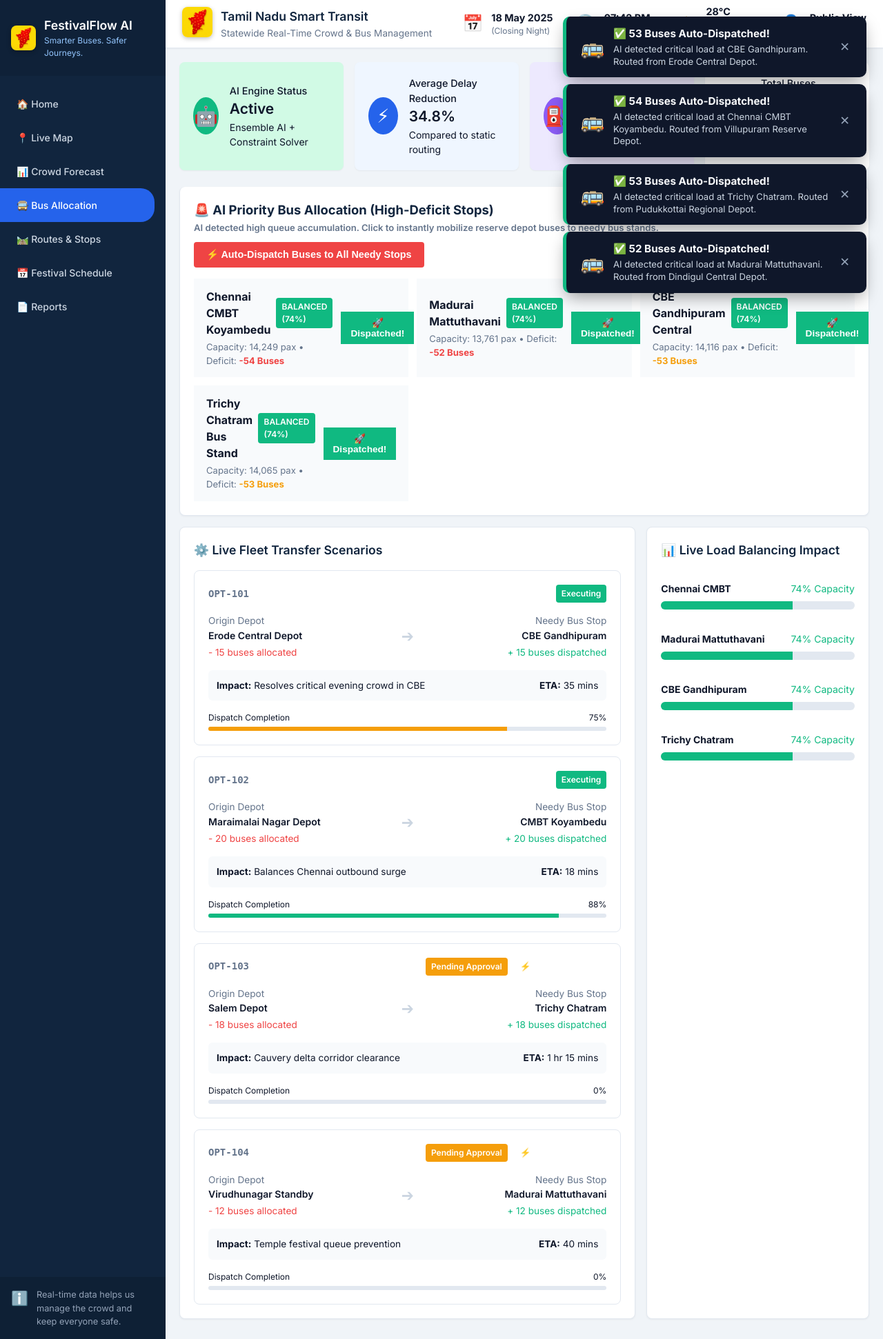
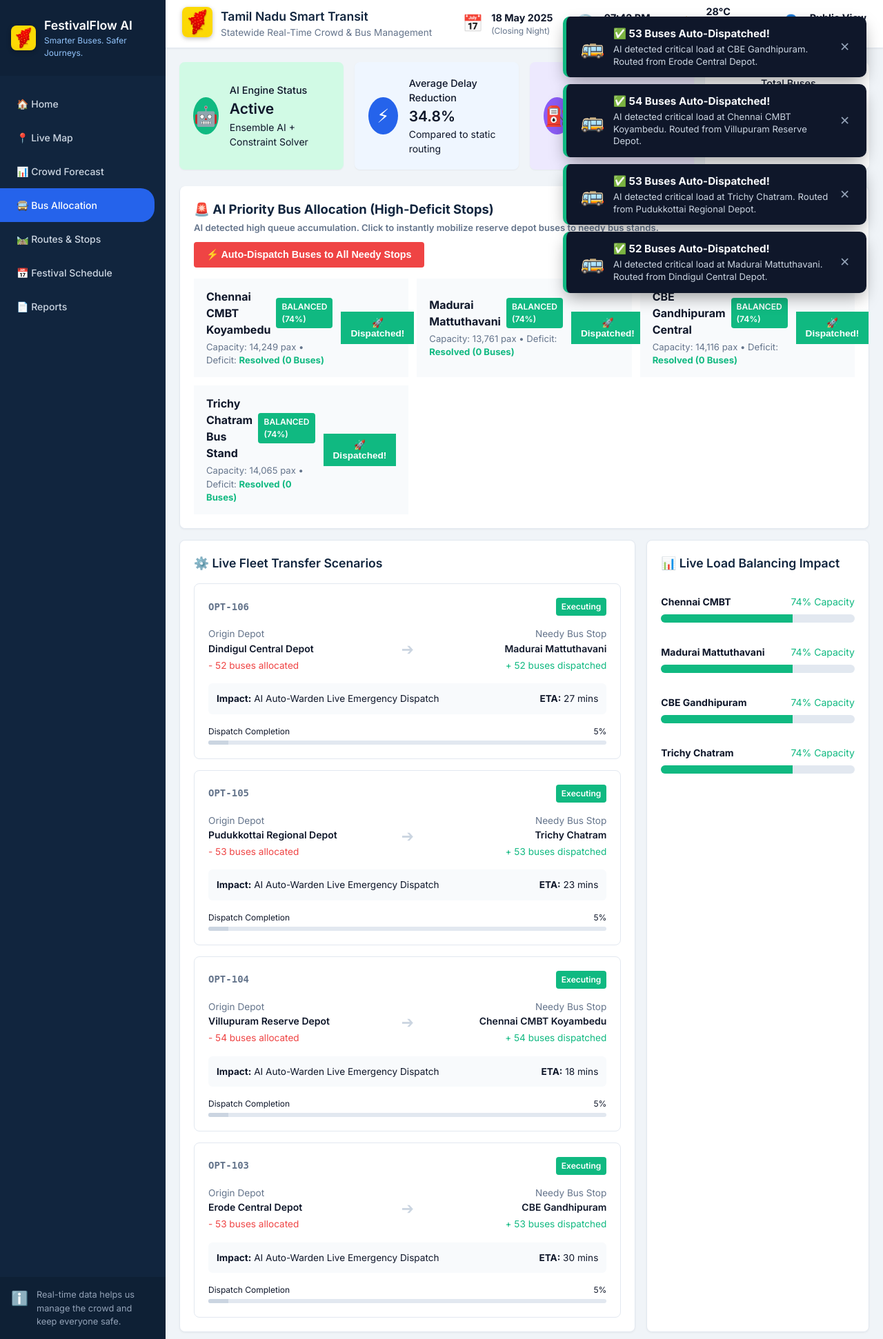
Before and after one commit to DEEPAK-47-S/Sakthi_Hackton_2026, a Flask app: page /optimization in a window 1280 px wide. Shown: the whole page at 69% size. Run offline with Flask 3, Linux system fonts and the light colour scheme.

Commit message:
fix: Properly resolve UI deficits and dynamically animate live transfer scenarios in optimization dashboard

```diff
--- a/app/templates/optimization.html
+++ b/app/templates/optimization.html
@@ -105,7 +105,7 @@
                         <span class="badge badge-danger" id="badge-cmbt">115% LOAD</span>
                     </div>
                     <div style="font-size: 0.82rem; color: #64748b; margin-top: 4px;">
-                        Capacity: 14,249 pax • Deficit: <strong style="color: #ef4444;">-45 Buses</strong>
+                        Capacity: 14,249 pax • Deficit: <strong id="deficit-cmbt" style="color: #ef4444;">-45 Buses</strong>
                     </div>
                 </div>
                 <button class="btn-dispatch" onclick="dispatchBuses('Chennai CMBT Koyambedu', 'Villupuram Reserve Depot', 45, 'hub-cmbt', 'badge-cmbt', 'bar-cmbt')">
@@ -121,7 +121,7 @@
                         <span class="badge badge-danger" id="badge-mdu">108% LOAD</span>
                     </div>
                     <div style="font-size: 0.82rem; color: #64748b; margin-top: 4px;">
-                        Capacity: 13,761 pax • Deficit: <strong style="color: #ef4444;">-30 Buses</strong>
+                        Capacity: 13,761 pax • Deficit: <strong id="deficit-mdu" style="color: #ef4444;">-30 Buses</strong>
                     </div>
                 </div>
                 <button class="btn-dispatch" onclick="dispatchBuses('Madurai Mattuthavani', 'Dindigul Central Depot', 30, 'hub-mdu', 'badge-mdu', 'bar-mdu')">
@@ -137,7 +137,7 @@
                         <span class="badge badge-warning" id="badge-cbe" style="color: white;">98% LOAD</span>
                     </div>
                     <div style="font-size: 0.82rem; color: #64748b; margin-top: 4px;">
-                        Capacity: 14,116 pax • Deficit: <strong style="color: #f59e0b;">-25 Buses</strong>
+                        Capacity: 14,116 pax • Deficit: <strong id="deficit-cbe" style="color: #f59e0b;">-25 Buses</strong>
                     </div>
                 </div>
                 <button class="btn-dispatch" onclick="dispatchBuses('CBE Gandhipuram', 'Erode Central Depot', 25, 'hub-cbe', 'badge-cbe', 'bar-cbe')">
@@ -153,7 +153,7 @@
                         <span class="badge badge-warning" id="badge-try" style="color: white;">94% LOAD</span>
                     </div>
                     <div style="font-size: 0.82rem; color: #64748b; margin-top: 4px;">
-                        Capacity: 14,065 pax • Deficit: <strong style="color: #f59e0b;">-20 Buses</strong>
+                        Capacity: 14,065 pax • Deficit: <strong id="deficit-try" style="color: #f59e0b;">-20 Buses</strong>
                     </div>
                 </div>
                 <button class="btn-dispatch" onclick="dispatchBuses('Trichy Chatram', 'Pudukkottai Regional Depot', 20, 'hub-try', 'badge-try', 'bar-try')">
@@ -226,12 +226,12 @@
 
 {% block extra_js %}
 <script>
-    const scenarios = [
+    let scenarios = [
         { id: 'OPT-101', from: 'Erode Central Depot', to: 'CBE Gandhipuram', buses: 15, status: 'Executing', eta: '35 mins', impact: 'Resolves critical evening crowd in CBE', progress: 75 },
-        { id: 'OPT-102', from: 'Maraimalai Nagar Depot', to: 'CMBT Koyambedu', buses: 20, status: 'Executing', eta: '18 mins', impact: 'Balances Chennai outbound surge', progress: 88 },
-        { id: 'OPT-103', from: 'Salem Depot', to: 'Trichy Chatram', buses: 18, status: 'Pending Approval', eta: '1 hr 15 mins', impact: 'Cauvery delta corridor clearance', progress: 0 },
-        { id: 'OPT-104', from: 'Virudhunagar Standby', to: 'Madurai Mattuthavani', buses: 12, status: 'Pending Approval', eta: '40 mins', impact: 'Temple festival queue prevention', progress: 0 }
+        { id: 'OPT-102', from: 'Maraimalai Nagar Depot', to: 'CMBT Koyambedu', buses: 20, status: 'Executing', eta: '18 mins', impact: 'Balances Chennai outbound surge', progress: 88 }
     ];
+
+    let optCounter = 103;
 
     function renderScenarios() {
         const container = document.getElementById('opt-list');
@@ -272,7 +272,7 @@
                     <div>
                         <div class="auto-style-71172">
                             <span>Dispatch Completion</span>
-                            <span id="scen-pct-${idx}">${s.progress}%</span>
+                            <span id="scen-pct-${idx}">${Math.floor(s.progress)}%</span>
                         </div>
                         <div class="auto-style-94056">
                             <div id="scen-bar-${idx}" class="auto-style-43115" style="width: ${s.progress}%; height: 100%; background: ${pColor}; transition: width 0.6s ease;"></div>
@@ -285,17 +285,42 @@
         container.innerHTML = html;
     }
 
+    function animateScenario(idx) {
+        const interval = setInterval(() => {
+            if(scenarios[idx].progress >= 100) {
+                scenarios[idx].progress = 100;
+                scenarios[idx].status = 'Dispatched';
+                renderScenarios();
+                clearInterval(interval);
+                return;
+            }
+            scenarios[idx].progress += (Math.random() * 5 + 1);
+            if (scenarios[idx].progress > 100) scenarios[idx].progress = 100;
+            renderScenarios();
+        }, 3000);
+    }
+
     window.dispatchBuses = function(stopName, sourceDepot, count, cardId, badgeId, barId) {
+        // Change button state
         const btn = document.querySelector(`#${cardId} button`);
         if (btn) {
             btn.innerText = '🚀 Dispatched!';
             btn.disabled = true;
         }
 
+        // Change card badge state
         const badge = document.getElementById(badgeId);
         if (badge) {
             badge.innerText = 'BALANCED (74%)';
             badge.className = 'badge badge-success';
+        }
+
+        // Resolve Deficit text
+        const deficitId = cardId.replace('hub-', 'deficit-');
+        const deficitEl = document.getElementById(deficitId);
+        if (deficitEl) {
+            deficitEl.innerText = 'Resolved (0 Buses)';
+            deficitEl.style.color = '#10b981'; // green color
         }
 
         // Update load balancing bar
@@ -318,6 +343,25 @@
         if (reallocEl) {
             reallocEl.innerText = (parseInt(reallocEl.innerText.replace(/,/g, '')) + count).toLocaleString();
         }
+
+        // Dynamically add a new scenario
+        const newIdx = scenarios.length;
+        scenarios.unshift({
+            id: 'OPT-' + (optCounter++),
+            from: sourceDepot,
+            to: stopName,
+            buses: count,
+            status: 'Executing',
+            eta: Math.floor(Math.random() * 25 + 15) + ' mins',
+            impact: 'AI Auto-Warden Live Emergency Dispatch',
+            progress: 5
+        });
+
+        // Limit to 4 scenarios on screen
+        if(scenarios.length > 4) scenarios.pop();
+
+        renderScenarios();
+        animateScenario(0); // animate the one we just unshifted
 
         // Show global Toast confirmation!
         if (window.showDispatchNotification) {
@@ -374,9 +418,14 @@
                         badge.className = data.risk_level === 'CRITICAL' ? 'badge badge-danger' :
                                          (data.risk_level === 'HIGH' ? 'badge badge-warning' : 'badge badge-success');
 
-                        const defectLabel = document.querySelector(`#${hub.card} .auto-style-19596, #${hub.card} strong[style="color: #ef4444;"], #${hub.card} strong[style="color: #f59e0b;"]`);
+                        const deficitId = hub.card.replace('hub-', 'deficit-');
+                        const defectLabel = document.getElementById(deficitId);
                         if (defectLabel && data.recommended_extra_buses > 0) {
                             defectLabel.innerText = `-${data.recommended_extra_buses} Buses`;
+                            // Update the button text to show the correct live number of buses
+                            btn.innerText = `🚀 Dispatch ${data.recommended_extra_buses} Buses`;
+                            // Update onclick parameters
+                            btn.setAttribute('onclick', `dispatchBuses('${hub.name}', '${hub.depot}', ${data.recommended_extra_buses}, '${hub.card}', '${hub.badge}', '${hub.bar}')`);
                         }
                     }
 
```
